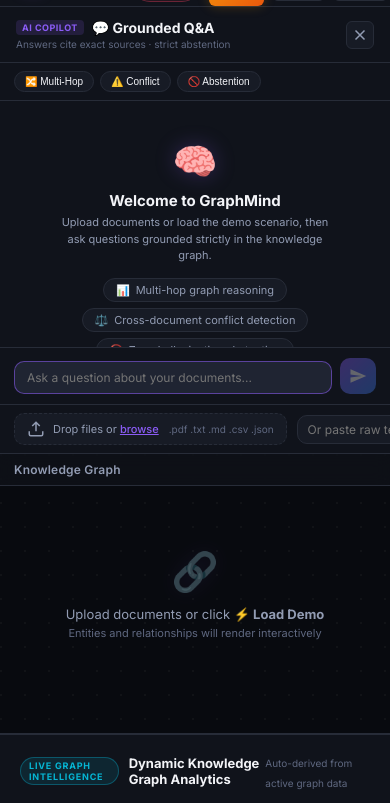
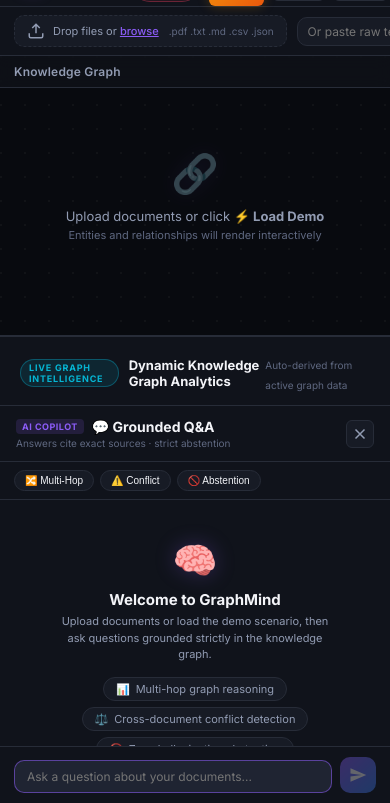
Before and after one commit to AdityaV33/GraphMind-Hacktober, a website: page public/index.html in a window 390 px wide. Both pictures are taken after a click on the button "Open Chat". Shown: the part 41-844 px from the top of the page. Drawn offline with Linux system fonts and the light colour scheme; no server answers.

Commit message:
feat(ui): place chatbox on right side with slide-in transition

```diff
--- a/public/index.html
+++ b/public/index.html
@@ -64,52 +64,7 @@
   <!-- ─── Main Adaptive Workspace (Exploration vs Chat-Expanded) ────────── -->
   <main id="app-workspace" class="workspace layout-exploration">
 
-    <!-- ─── LEFT: Expanded Chat Workspace Panel ───────────────────────── -->
-    <section id="chat-panel" class="chat-panel" aria-label="Grounded AI Chat Workspace">
-      <div class="chat-header">
-        <div class="chat-header-title">
-          <div class="chat-title-row">
-            <span class="chat-badge">AI COPILOT</span>
-            <h3>💬 Grounded Q&A</h3>
-          </div>
-          <span class="chat-sub">Answers cite exact sources · strict abstention</span>
-        </div>
-        <button id="btn-collapse-chat" class="btn-collapse" title="Collapse chat to exploration mode" aria-label="Collapse chat">
-          <svg width="18" height="18" viewBox="0 0 24 24" fill="none" stroke="currentColor" stroke-width="2"><path d="M18 6L6 18M6 6l12 12"/></svg>
-        </button>
-      </div>
-
-      <!-- Quick Presets -->
-      <div id="quick-prompts-bar" class="quick-prompts-bar">
-        <button class="prompt-pill" data-query="Which physical server room houses the computing cluster allocated to the team that Sarah Jenkins leads?">🔀 Multi-Hop</button>
-        <button class="prompt-pill" data-query="What is the approved operating budget for Project Alpha across the documents?">⚠️ Conflict</button>
-        <button class="prompt-pill" data-query="What is the public release date and ticket pricing for the Quantum Computing initiative?">🚫 Abstention</button>
-      </div>
-
-      <!-- Chat Messages Container -->
-      <div id="chat-messages" class="chat-messages" role="log" aria-live="polite">
-        <div class="chat-welcome">
-          <div class="welcome-icon">🧠</div>
-          <h3>Welcome to GraphMind</h3>
-          <p>Upload documents or load the demo scenario, then ask questions grounded strictly in the knowledge graph.</p>
-          <div class="welcome-features">
-            <div class="feature"><span>📊</span> Multi-hop graph reasoning</div>
-            <div class="feature"><span>⚖️</span> Cross-document conflict detection</div>
-            <div class="feature"><span>🚫</span> Zero-hallucination abstention</div>
-          </div>
-        </div>
-      </div>
-
-      <!-- Chat Input Area -->
-      <div class="chat-input-area">
-        <textarea id="chat-input" placeholder="Ask a question about your documents..." rows="1" aria-label="Ask question"></textarea>
-        <button id="btn-send" class="btn-send" disabled title="Send question" aria-label="Send">
-          <svg width="18" height="18" viewBox="0 0 24 24" fill="currentColor"><path d="M2.01 21L23 12 2.01 3 2 10l15 2-15 2z"/></svg>
-        </button>
-      </div>
-    </section>
-
-    <!-- ─── RIGHT / CENTER: Graph & Analytics Workspace ───────────────── -->
+    <!-- ─── LEFT / CENTER: Graph & Analytics Workspace ───────────────── -->
     <section id="graph-workspace-panel" class="graph-workspace-panel">
 
       <!-- Upload Bar (compact & persistent) -->
@@ -196,6 +151,51 @@
       </section>
 
     </section>
+
+    <!-- ─── RIGHT: Expanded Chat Workspace Panel ───────────────────────── -->
+    <section id="chat-panel" class="chat-panel" aria-label="Grounded AI Chat Workspace">
+      <div class="chat-header">
+        <div class="chat-header-title">
+          <div class="chat-title-row">
+            <span class="chat-badge">AI COPILOT</span>
+            <h3>💬 Grounded Q&A</h3>
+          </div>
+          <span class="chat-sub">Answers cite exact sources · strict abstention</span>
+        </div>
+        <button id="btn-collapse-chat" class="btn-collapse" title="Collapse chat to exploration mode" aria-label="Collapse chat">
+          <svg width="18" height="18" viewBox="0 0 24 24" fill="none" stroke="currentColor" stroke-width="2"><path d="M18 6L6 18M6 6l12 12"/></svg>
+        </button>
+      </div>
+
+      <!-- Quick Presets -->
+      <div id="quick-prompts-bar" class="quick-prompts-bar">
+        <button class="prompt-pill" data-query="Which physical server room houses the computing cluster allocated to the team that Sarah Jenkins leads?">🔀 Multi-Hop</button>
+        <button class="prompt-pill" data-query="What is the approved operating budget for Project Alpha across the documents?">⚠️ Conflict</button>
+        <button class="prompt-pill" data-query="What is the public release date and ticket pricing for the Quantum Computing initiative?">🚫 Abstention</button>
+      </div>
+
+      <!-- Chat Messages Container -->
+      <div id="chat-messages" class="chat-messages" role="log" aria-live="polite">
+        <div class="chat-welcome">
+          <div class="welcome-icon">🧠</div>
+          <h3>Welcome to GraphMind</h3>
+          <p>Upload documents or load the demo scenario, then ask questions grounded strictly in the knowledge graph.</p>
+          <div class="welcome-features">
+            <div class="feature"><span>📊</span> Multi-hop graph reasoning</div>
+            <div class="feature"><span>⚖️</span> Cross-document conflict detection</div>
+            <div class="feature"><span>🚫</span> Zero-hallucination abstention</div>
+          </div>
+        </div>
+      </div>
+
+      <!-- Chat Input Area -->
+      <div class="chat-input-area">
+        <textarea id="chat-input" placeholder="Ask a question about your documents..." rows="1" aria-label="Ask question"></textarea>
+        <button id="btn-send" class="btn-send" disabled title="Send question" aria-label="Send">
+          <svg width="18" height="18" viewBox="0 0 24 24" fill="currentColor"><path d="M2.01 21L23 12 2.01 3 2 10l15 2-15 2z"/></svg>
+        </button>
+      </div>
+    </section>
   </main>
 
   <!-- ─── Node Detail Panel (Inspector) ─────────────────────────────────── -->
--- a/public/style.css
+++ b/public/style.css
@@ -219,25 +219,9 @@ html, body {
   display: block;
 }
 
-/* ── Layout State 2: Expanded Chat Workspace ── */
+/* ── Layout State 2: Expanded Chat Workspace (Chat on Right, Graph+Analytics on Left) ── */
 #app-workspace.layout-chat-expanded {
   flex-direction: row;
-}
-#app-workspace.layout-chat-expanded #chat-panel {
-  width: 32%;
-  min-width: 360px;
-  max-width: 480px;
-  height: 100%;
-  display: flex;
-  flex-direction: column;
-  border-right: 1px solid var(--border);
-  background: var(--surface-1);
-  z-index: 25;
-  animation: slideInLeft 0.3s cubic-bezier(0.16, 1, 0.3, 1);
-}
-@keyframes slideInLeft {
-  from { opacity: 0; transform: translateX(-24px); }
-  to { opacity: 1; transform: translateX(0); }
 }
 
 #app-workspace.layout-chat-expanded #graph-workspace-panel {
@@ -248,6 +232,7 @@ html, body {
   flex-direction: column;
   overflow-y: auto;
   background: var(--bg-0);
+  order: 1;
 }
 #app-workspace.layout-chat-expanded #graph-stage-wrapper {
   height: 56%;
@@ -270,6 +255,25 @@ html, body {
   min-height: 260px;
   background: var(--surface-1);
   overflow-y: auto;
+}
+
+#app-workspace.layout-chat-expanded #chat-panel {
+  width: 32%;
+  min-width: 360px;
+  max-width: 480px;
+  height: 100%;
+  display: flex;
+  flex-direction: column;
+  border-left: 1px solid var(--border);
+  border-right: none;
+  background: var(--surface-1);
+  z-index: 25;
+  order: 2;
+  animation: slideInRight 0.3s cubic-bezier(0.16, 1, 0.3, 1);
+}
+@keyframes slideInRight {
+  from { opacity: 0; transform: translateX(28px); }
+  to { opacity: 1; transform: translateX(0); }
 }
 
 /* ─── Upload Bar (Inline & compact) ───────────────────────────────────── */
@@ -877,15 +881,33 @@ html, body {
 ::-webkit-scrollbar-thumb { background: var(--surface-3); border-radius: 3px; }
 ::-webkit-scrollbar-thumb:hover { background: rgba(255, 255, 255, 0.2); }
 
+#app-workspace.layout-chat-expanded .node-detail {
+  right: calc(32% + 20px);
+}
+
 /* ─── Responsive (Phase 7) ────────────────────────────────────────────── */
 @media (max-width: 1024px) {
   #app-workspace.layout-chat-expanded #chat-panel { width: 38%; min-width: 320px; }
+  #app-workspace.layout-chat-expanded .node-detail { right: calc(38% + 20px); }
   .floating-analytics-panel { width: 280px; }
 }
 
 @media (max-width: 768px) {
   #app-workspace.layout-chat-expanded { flex-direction: column; }
-  #app-workspace.layout-chat-expanded #chat-panel { width: 100%; max-width: 100%; height: 50%; border-right: none; border-bottom: 1px solid var(--border); }
+  #app-workspace.layout-chat-expanded #graph-workspace-panel { order: 1; }
+  #app-workspace.layout-chat-expanded #chat-panel {
+    width: 100%; max-width: 100%; height: 50%;
+    order: 2;
+    border-left: none; border-top: 1px solid var(--border);
+    animation: slideInUp 0.3s cubic-bezier(0.16, 1, 0.3, 1);
+  }
+  @keyframes slideInUp {
+    from { opacity: 0; transform: translateY(24px); }
+    to { opacity: 1; transform: translateY(0); }
+  }
+  #app-workspace.layout-chat-expanded .node-detail {
+    right: 14px; top: 50px; width: calc(100% - 28px);
+  }
   #app-workspace.layout-chat-expanded #graph-stage-wrapper { height: 280px; min-height: 250px; }
   .floating-analytics-panel { width: calc(100% - 28px); right: 14px; top: 44px; max-height: 240px; }
   .stats-bar { display: none; }
```
